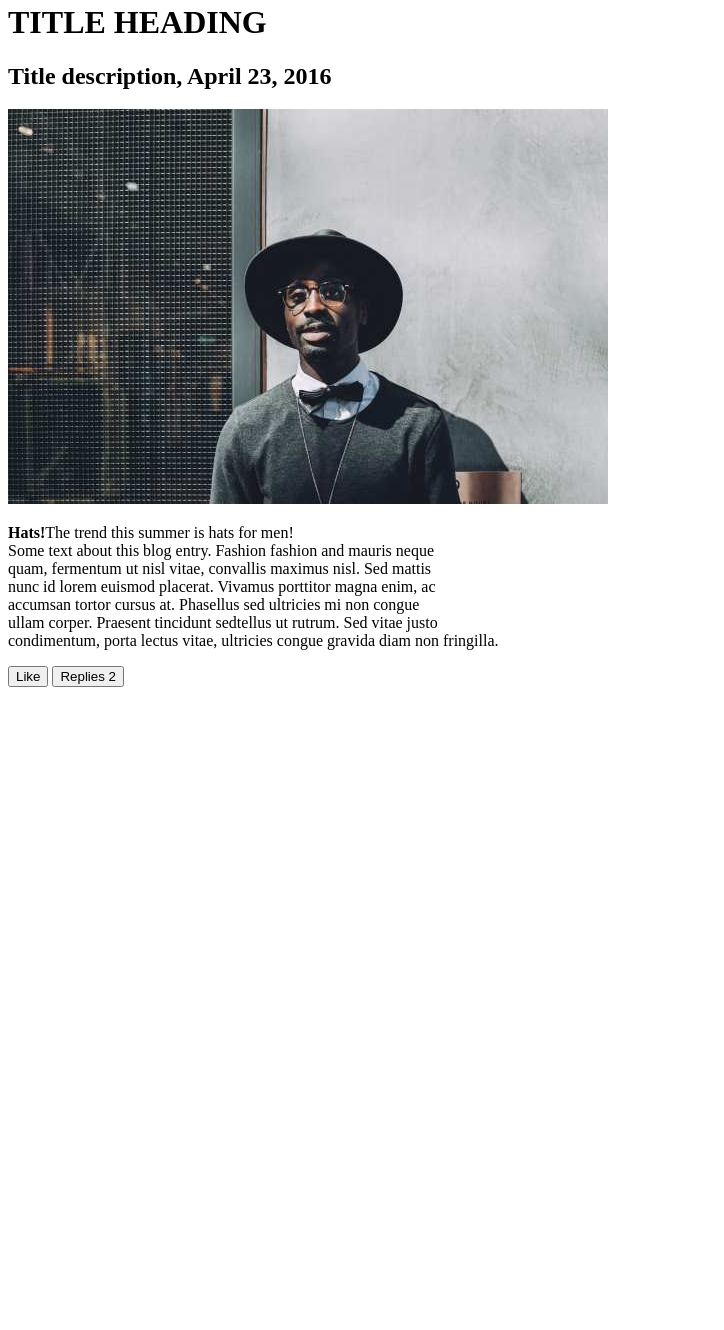
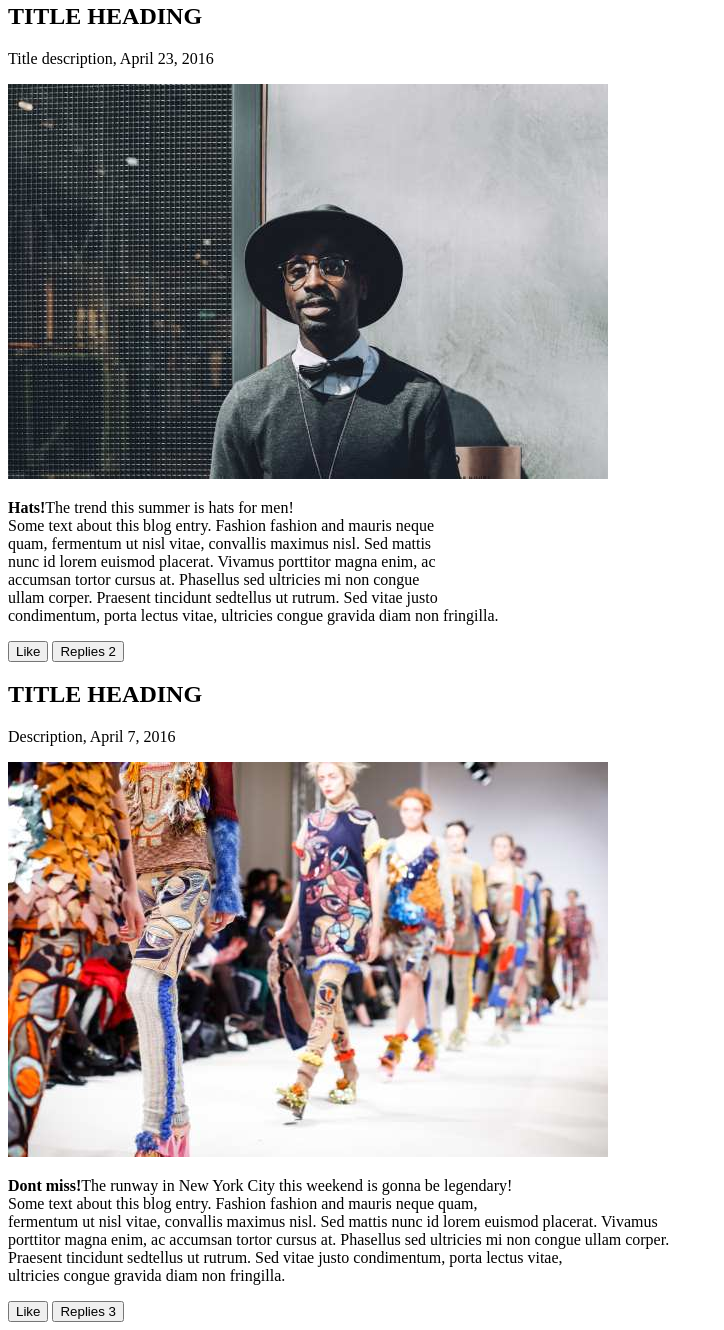
Before and after one commit to Evodie-nday/Nov-27-wed, a plain HTML site: page index.html in a window 1280 px wide. Shown: the part 2168-3498 px from the top of the page, without its empty margins (0-724 px from the left). Before the commit the page ends 2863 px from the top, so only its background shows below. Drawn offline with Linux system fonts and the light colour scheme.

Commit message:
added the third section

```diff
--- a/index.html
+++ b/index.html
@@ -39,8 +39,8 @@
 </div>
 
 <div class="header">
-  <h1>TITLE HEADING</h1>
-  <h2>Title description, April 23, 2016</h2>
+  <h2>TITLE HEADING</h2>
+  <p class="description">Title description, April 23, 2016</p>
 
 
 </div>
@@ -59,6 +59,22 @@
   <button type="replies">Replies 2</button>
 </div>
 
+<div class="header">
+  <h2>TITLE HEADING</h2>
+  <p class="description">Description, April 7, 2016</p>
+<img src="/runway.jpg">
+<p><strong>Dont miss!</strong>The runway in New York City this weekend is gonna be legendary!<br>
+
+  Some text about this blog entry. Fashion fashion and mauris neque quam,<br> fermentum ut nisl vitae,
+  convallis maximus nisl. Sed mattis nunc id lorem euismod placerat. Vivamus<br> porttitor magna enim,
+  ac accumsan tortor cursus at. Phasellus sed ultricies mi non congue ullam corper.<br> Praesent tincidunt
+ sedtellus ut rutrum. Sed vitae justo condimentum, porta lectus vitae, <br>ultricies congue gravida diam non fringilla.
+  </p>
+
+  <button type="like">Like</button>
+  <button type="replies">Replies 3</button>
+</div>
+
 
 
 </body>
```
Also changed, not shown: runway.jpg (added).
